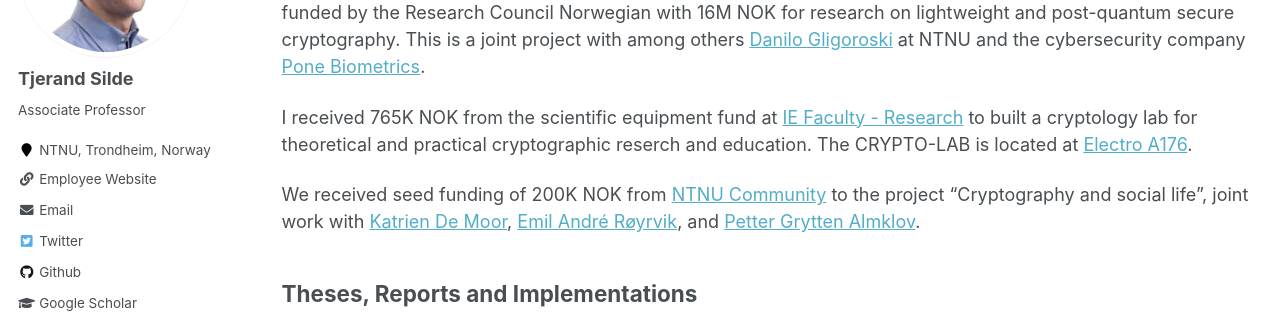
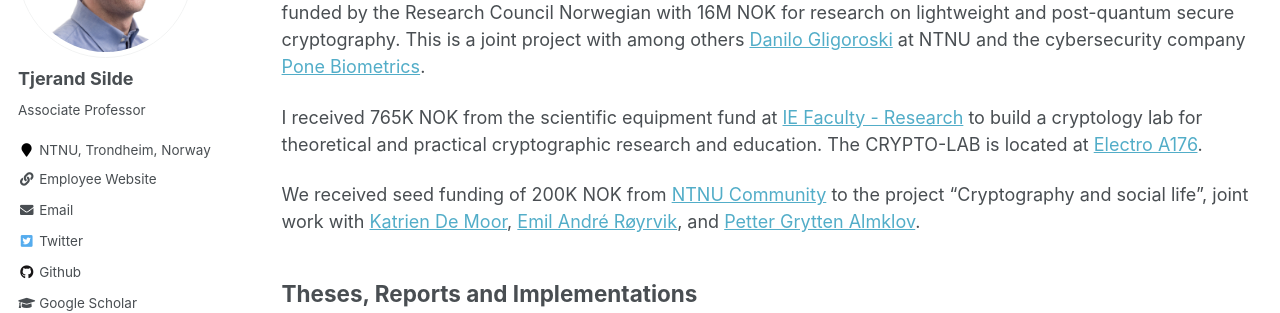
Before and after one commit to tjesi/tjesi.github.io, a Jekyll site: the page built from _pages/research.md, in a window 1280 px wide and 900 px high, scrolled down 1117 px. Shown: the part 153-466 px from the top of the window. Built offline with Jekyll 4.4.1, drawn with Linux system fonts in a browser that asks for light colours; some web fonts are replaced.

Commit message:
Update research.md

```diff
--- a/_pages/research.md
+++ b/_pages/research.md
@@ -46,7 +46,7 @@
 
 I am Co-Principal Investigator of the project "[OffPAD -- Optimizing balance between high security and usability](https://prosjektbanken.forskningsradet.no/en/project/FORISS/321619)" funded by the Research Council Norwegian with 16M NOK for research on lightweight and post-quantum secure cryptography. This is a joint project with among others [Danilo Gligoroski](https://www.ntnu.edu/employees/danilo.gligoroski) at NTNU and the cybersecurity company [Pone Biometrics](https://ponebiometrics.com).
 
-I received 765K NOK from the scientific equipment fund at [IE Faculty - Research](https://www.ntnu.edu/ie/research) to built a cryptology lab for theoretical and practical cryptographic reserch and education. The CRYPTO-LAB is located at [Electro A176](https://link.mazemap.com/nYuDTF8q).
+I received 765K NOK from the scientific equipment fund at [IE Faculty - Research](https://www.ntnu.edu/ie/research) to build a cryptology lab for theoretical and practical cryptographic research and education. The CRYPTO-LAB is located at [Electro A176](https://link.mazemap.com/nYuDTF8q).
 
 We received seed funding of 200K NOK from [NTNU Community](https://www.ntnu.edu/community) to the project "Cryptography and social life", joint work with [Katrien De Moor](https://www.ntnu.edu/employees/katrien.demoor), [Emil André Røyrvik](https://www.ntnu.edu/employees/emil.royrvik), and [Petter Grytten Almklov](https://www.ntnu.edu/employees/petter.almklov).
 
```
